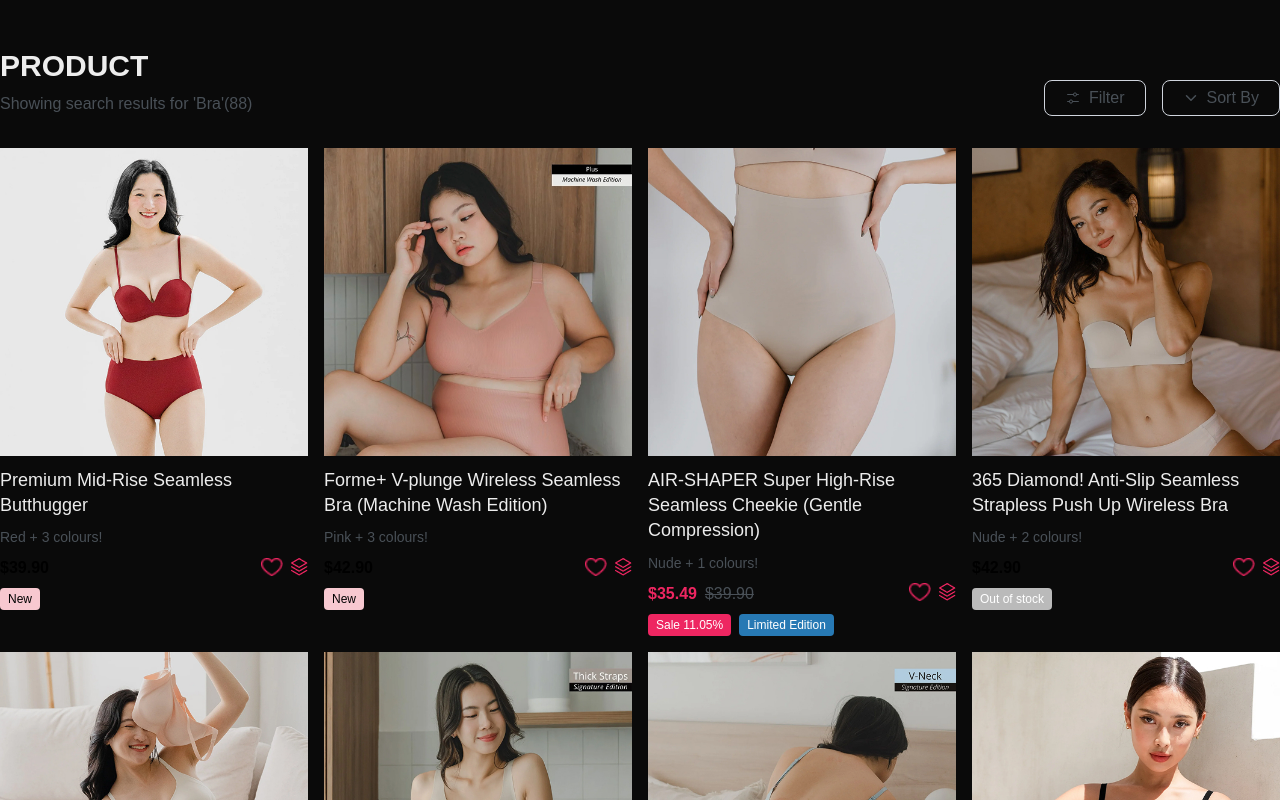
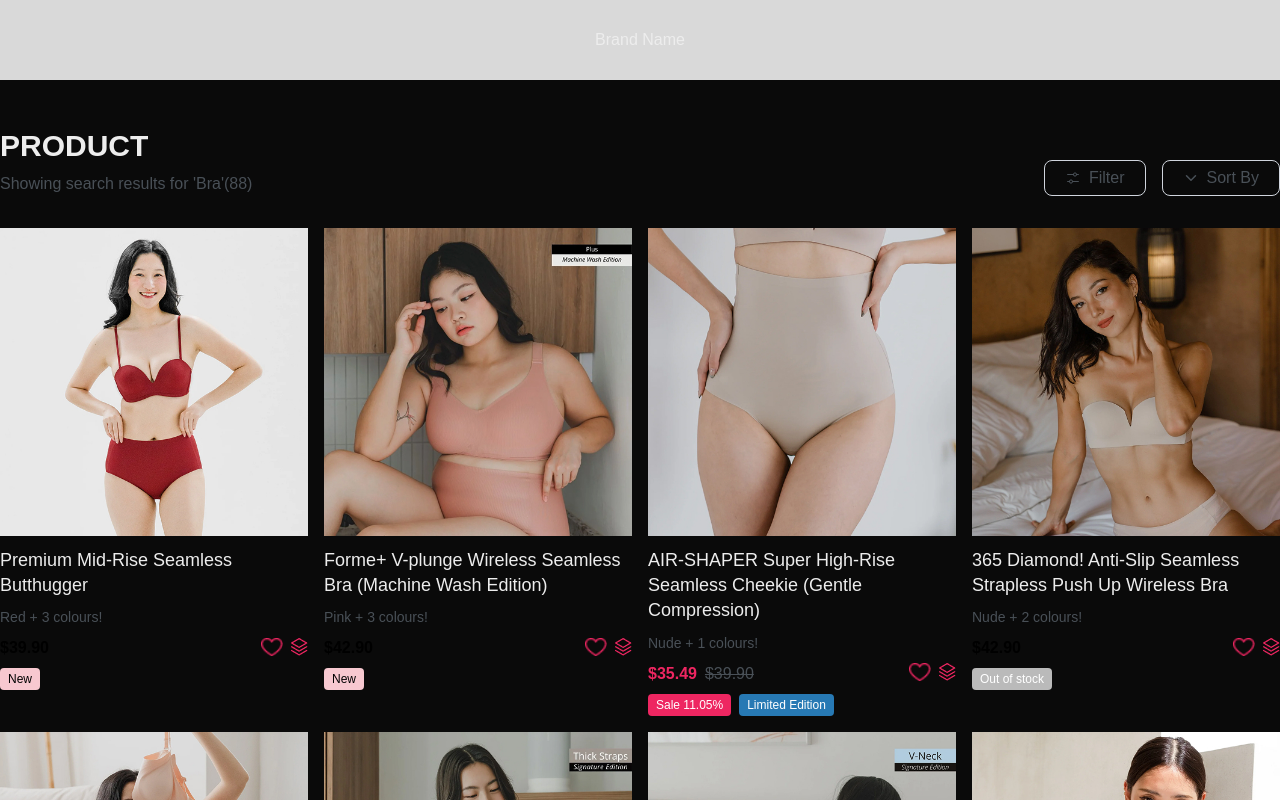
Before and after one commit to aljimsondev/imin-coding-test, a Next.js app: page / in a window 1280 px wide. Shown: the top 800 px of the page. Built offline with nearby package versions, Linux system fonts and the light colour scheme.

Commit message:
Chore | added header and footer

```diff
--- a/src/app/globals.css
+++ b/src/app/globals.css
@@ -35,6 +35,7 @@
   --product-spacing: 1rem;
   --gap: 0.5rem;
   --gap-lg: 1rem;
+  --nav-height: 80px;
 
   /* RADIUS */
   --radius-sm: 4px;
@@ -75,7 +76,11 @@ body {
   -webkit-font-smoothing: antialiased;
   -moz-osx-font-smoothing: grayscale;
 }
-
+main {
+  height: 100dvh;
+  position: relative;
+  overflow: auto;
+}
 * {
   box-sizing: border-box;
   padding: 0;
--- a/src/app/page.tsx
+++ b/src/app/page.tsx
@@ -4,7 +4,7 @@ import ProductSnippet from '@/components/product/snippet';
 
 export default function Home() {
   return (
-    <main>
+    <main className="main">
       <Header />
       <ProductSnippet />
       <Footer />
--- /dev/null
+++ b/src/components/footer/footer.css
@@ -0,0 +1,13 @@
+.footer {
+  background: var(--secondary);
+  height: 430px;
+  position: relative;
+
+  & .footer-content {
+    width: 100%;
+    display: flex;
+    align-items: center;
+    justify-content: center;
+    height: 100%;
+  }
+}
--- a/src/components/footer/index.tsx
+++ b/src/components/footer/index.tsx
@@ -1,5 +1,14 @@
+import Typography from '@/components/typography';
+import './footer.css';
+
 function Footer() {
-  return <footer>Footer</footer>;
+  return (
+    <footer className="footer">
+      <div className="container footer-content">
+        <Typography>Footer content</Typography>
+      </div>
+    </footer>
+  );
 }
 
 export default Footer;
--- /dev/null
+++ b/src/components/header/header.css
@@ -0,0 +1,15 @@
+.header {
+  height: var(--nav-height);
+  position: sticky;
+  background: var(--secondary);
+  top: 0;
+  z-index: 10;
+
+  & .header-content {
+    width: 100%;
+    display: flex;
+    align-items: center;
+    justify-content: center;
+    height: 100%;
+  }
+}
--- a/src/components/header/index.tsx
+++ b/src/components/header/index.tsx
@@ -1,5 +1,14 @@
+import Typography from '@/components/typography';
+import './header.css';
+
 function Header() {
-  return <nav></nav>;
+  return (
+    <nav className="header">
+      <div className="container header-content">
+        <Typography>Brand Name</Typography>
+      </div>
+    </nav>
+  );
 }
 
 export default Header;
--- a/src/components/product/card/product.card.css
+++ b/src/components/product/card/product.card.css
@@ -36,7 +36,7 @@
       }
     }
 
-    & .footer {
+    & .card-footer {
       display: flex;
       align-items: center;
       gap: var(--gap);
--- a/src/components/product/card/product.card.tsx
+++ b/src/components/product/card/product.card.tsx
@@ -63,7 +63,7 @@ function ProductCard({ product }: ProductProps) {
             <Icon imageSrc="/assets/icons/stack.png" />
           </div>
         </div>
-        <div className="footer">
+        <div className="card-footer">
           {isNew && <Badge title="New" theme="accent-rose" />}
           {hasDiscount && (
             <Badge title={`Sale ${discount}%`} theme="accent-red" />
--- a/src/components/product/snippet.css
+++ b/src/components/product/snippet.css
@@ -2,7 +2,7 @@
   position: relative;
   padding: 3rem 0;
 
-  & .header {
+  & .snippet-header {
     display: flex;
     flex-direction: row;
     position: relative;
--- a/src/components/product/snippet.tsx
+++ b/src/components/product/snippet.tsx
@@ -16,7 +16,7 @@ function ProductSnippet() {
 
   return (
     <section className="snippet container ">
-      <div className="header">
+      <div className="snippet-header">
         <div className="title-wrapper">
           <Typography component="h3" variant="h2" className="uppercase">
             Product
```
